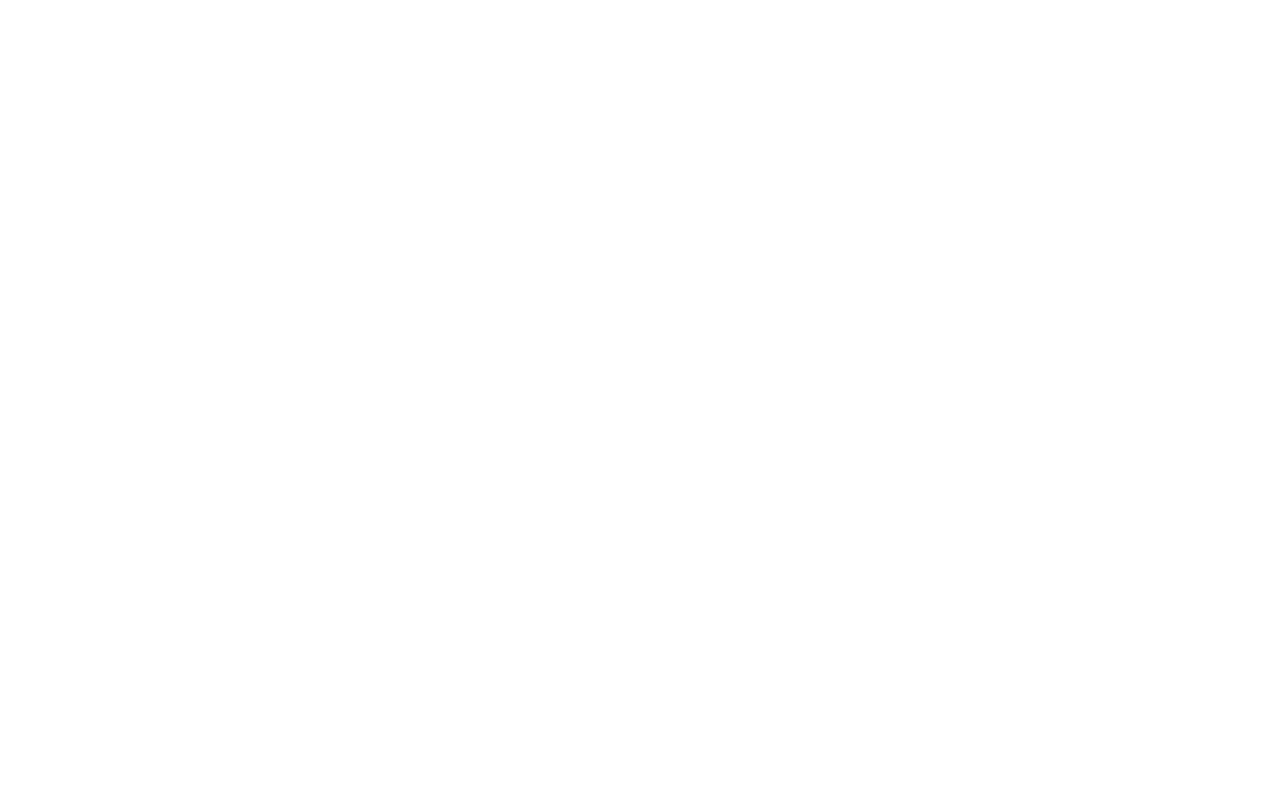
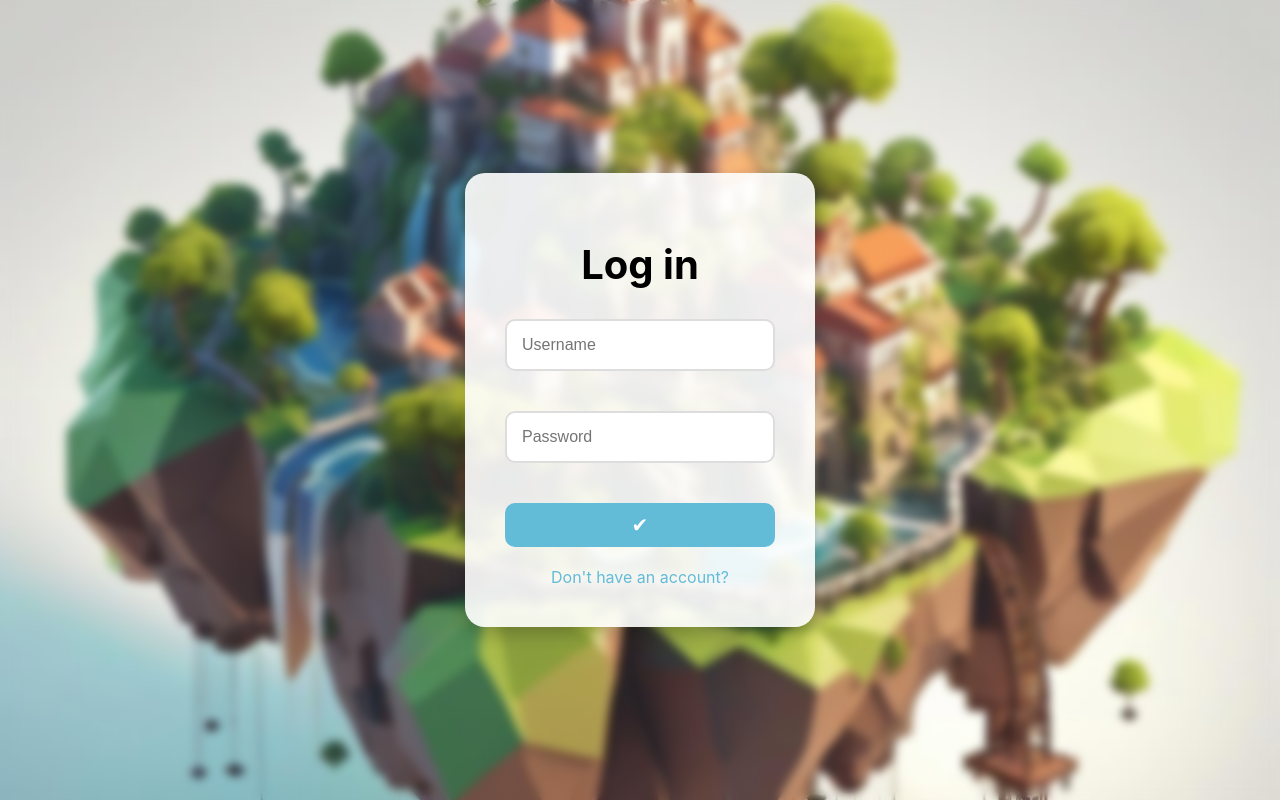
Before and after one commit to ediaviles/advanture, a React (Create React App) app: page /login in a window 1280 px wide. Before the commit this address had no page. Built offline with nearby package versions, Linux system fonts and the light colour scheme.

Commit message:
Login logic working

```diff
--- a/src/App.js
+++ b/src/App.js
@@ -1,9 +1,11 @@
 import './App.css';
-import React, { useState, useEffect } from 'react';
+import React, { useState } from 'react';
 import {NavBar} from './NavBar/NavBar'
 import {Page} from './Page/Page'
-import { BrowserRouter, Routes, Route } from 'react-router-dom';
+import { BrowserRouter, Routes, Route, Navigate } from 'react-router-dom';
 import { CreateAccount } from './Page/Components/CreateAccount'
+import { Login } from './Page/Components/Login'
+import { UserProfile } from './UserInfo'
 
 
 function App() {
@@ -17,11 +19,18 @@ function App() {
       </div>
     );
   }
-
+  const isLoggedIn = UserProfile.getUsername() !== ""
   return (
     <BrowserRouter>
       <Routes>
-        <Route path="/" element={<MainApp/>} />
+      <Route path="/login" element={<Login/>}/>
+        { isLoggedIn ? (
+          <Route path="/" element={<MainApp/>}/>
+        ) : (
+           <Route path="/" element={<Navigate to="/login"/>}/>
+        )
+
+        }
         <Route path="/create-account" element={<CreateAccount/>} />
       </Routes>
     </BrowserRouter>
--- a/src/Page/Page.js
+++ b/src/Page/Page.js
@@ -1,7 +1,6 @@
 import {Home} from './Components/Home'
 import {Search} from './Components/Search'
 import './Page.css'
-import {Login} from './Components/Login'
 
 export function Page({navBarIcon}) {
     const loadPageContent = () => {
@@ -11,7 +10,7 @@ export function Page({navBarIcon}) {
             case 2:
                 return <Home/>;
             case 3:
-                return <Login/>; // temporary
+                return <div>message</div>; // temporary
             default:
             // Optional: render a default component or null if no icon is selected
                 return <div>default</div>;
```
